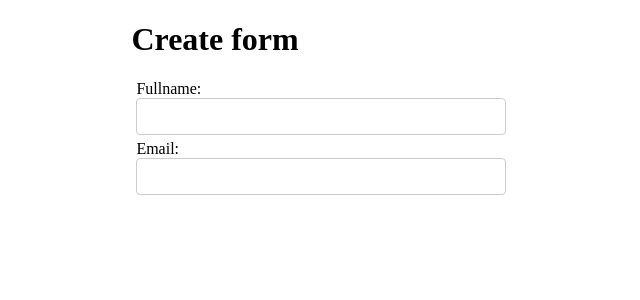
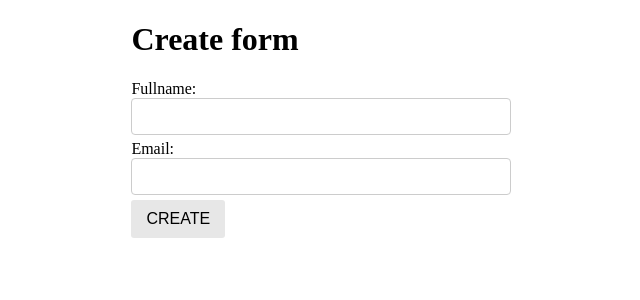
Before and after one commit to MIXEDD/visma, a React (Create React App) app: page / in a window 1280 px wide. Shown: the top 300 px of the page, without its empty margins (319-959 px from the left). Built offline with nearby package versions, Linux system fonts and the light colour scheme.

Commit message:
Add button compoent to Root

```diff
--- a/package.json
+++ b/package.json
@@ -11,6 +11,7 @@
     "@types/node": "^16.11.46",
     "@types/react": "^18.0.15",
     "@types/react-dom": "^18.0.6",
+    "classnames": "^2.3.1",
     "ramda": "^0.28.0",
     "react": "^18.2.0",
     "react-dom": "^18.2.0",
--- a/src/App.scss
+++ /dev/null
@@ -1,3 +0,0 @@
-.App {
-  text-align: center;
-}
--- a/src/App.tsx
+++ b/src/App.tsx
@@ -1,5 +1,4 @@
 import React from 'react';
-import './App.scss';
 import { Route, Routes } from 'react-router-dom';
 import Root from './pages/root/Root';
 import Tree from './pages/tree/Tree';
--- /dev/null
+++ b/src/atoms/button/Button.module.scss
@@ -0,0 +1,17 @@
+.button {
+  border-radius: 3px;
+  padding: 10px 15px;
+  border: none;
+  font-size: 16px;
+  text-transform: uppercase;
+  cursor: pointer;
+}
+
+.primary {
+  background-color: #e7e7e7;
+  color: black;
+}
+
+.disabled {
+  opacity: 0.6;
+}
--- /dev/null
+++ b/src/atoms/button/Button.tsx
@@ -0,0 +1,42 @@
+import classnames from 'classnames';
+import React from 'react';
+import styles from './Button.module.scss';
+
+export enum ButtonType {
+    Primary = 'PRIMARY',
+}
+
+interface Props {
+    text: string;
+    onClick: () => void;
+    disabled?: boolean;
+    buttonType?: ButtonType;
+}
+
+const getButtonTypeStyles = (buttonType: ButtonType) => {
+    if (buttonType === ButtonType.Primary) {
+        return styles.primary;
+    }
+
+    return null;
+};
+
+const Button: React.FC<Props> = React.memo((props) => {
+    const { text, onClick, disabled, buttonType = ButtonType.Primary } = props;
+
+    return (
+        <button
+            className={classnames(
+                styles.button,
+                disabled && styles.disabled,
+                getButtonTypeStyles(buttonType),
+            )}
+            onClick={onClick}
+            disabled={disabled}
+        >
+            {text}
+        </button>
+    );
+});
+
+export default Button;
--- a/src/atoms/input-field/InputField.module.scss
+++ b/src/atoms/input-field/InputField.module.scss
@@ -1,7 +1,7 @@
 .container {
   display: flex;
   flex-direction: column;
-  margin: 5px;
+  margin: 5px 0;
 }
 
 label {
--- a/src/pages/root/Root.tsx
+++ b/src/pages/root/Root.tsx
@@ -1,6 +1,7 @@
 import React from 'react';
 import InputField from '../../atoms/input-field/InputField';
 import Typography, { ElementType } from '../../atoms/typography/Typography';
+import Button from '../../atoms/button/Button';
 
 import styles from './Root.module.scss';
 
@@ -10,6 +11,7 @@ const Root: React.FC = () => {
             <Typography text="Create form" elementType={ElementType.H1} />
             <InputField name="fullname" label="Fullname:" onChangeInput={() => {}} />
             <InputField name="email" label="Email:" onChangeInput={() => {}} />
+            <Button text="Create" onClick={() => {}} />
         </div>
     );
 };
```
Also changed, not shown: 1 other file (tests, documents, lock files or other folders).
